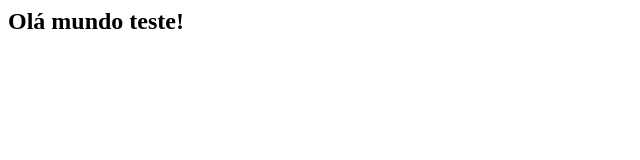
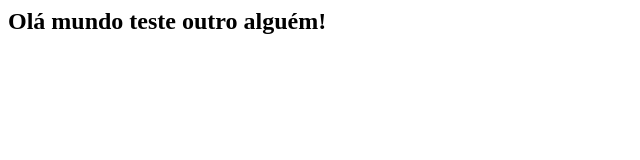
Before and after one commit to urubatan-pacheco/multistack-versionamento-git, a plain HTML site: page index.html in a window 1280 px wide. Shown: the whole page, without its empty margins (0-640 px from the left). Drawn offline with Linux system fonts and the light colour scheme.

Commit message:
Update index.html
commit realizado por outro usuário

```diff
--- a/index.html
+++ b/index.html
@@ -1 +1 @@
-<h2>Olá mundo teste! </h2>
+<h2>Olá mundo teste outro alguém! </h2>
```
